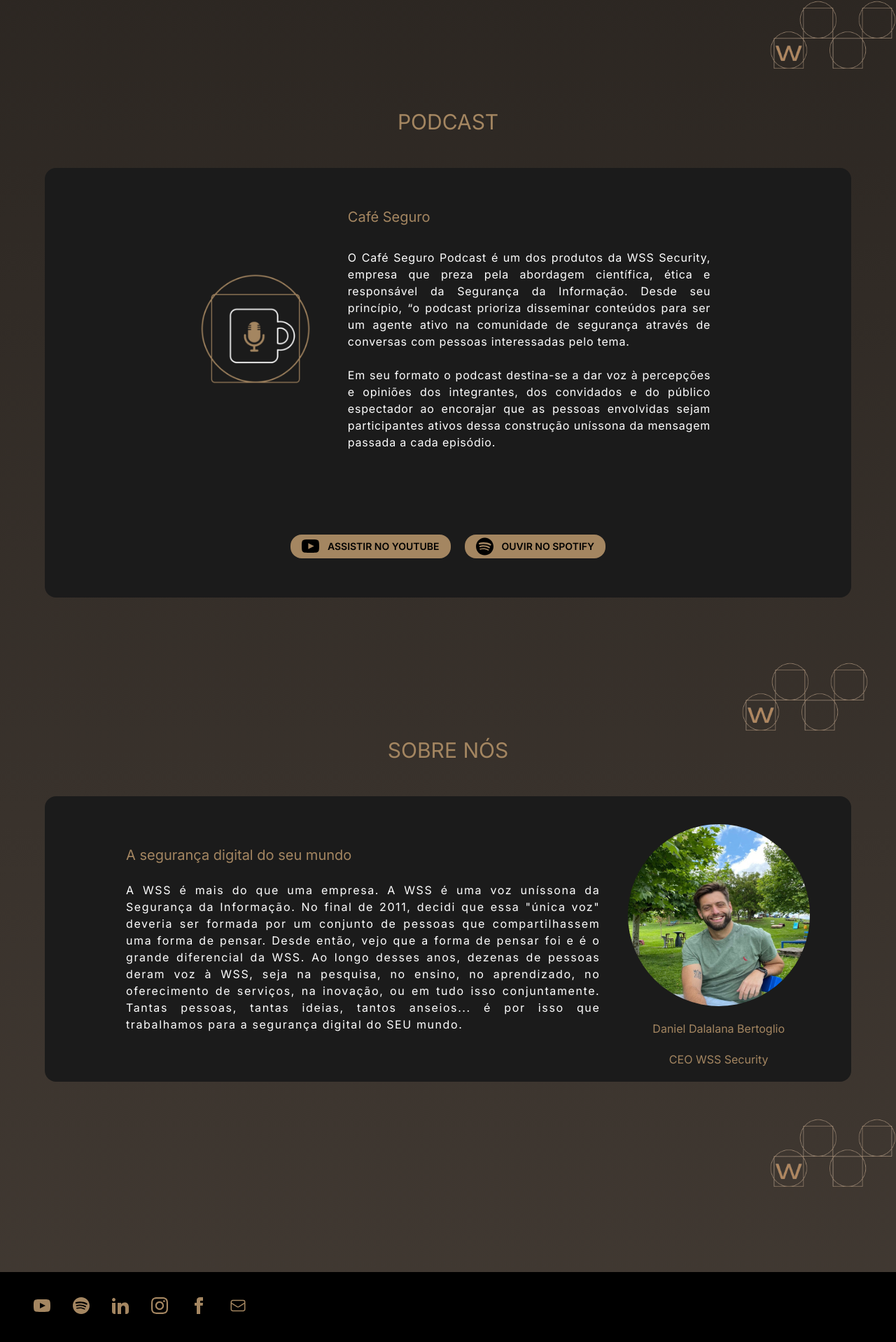
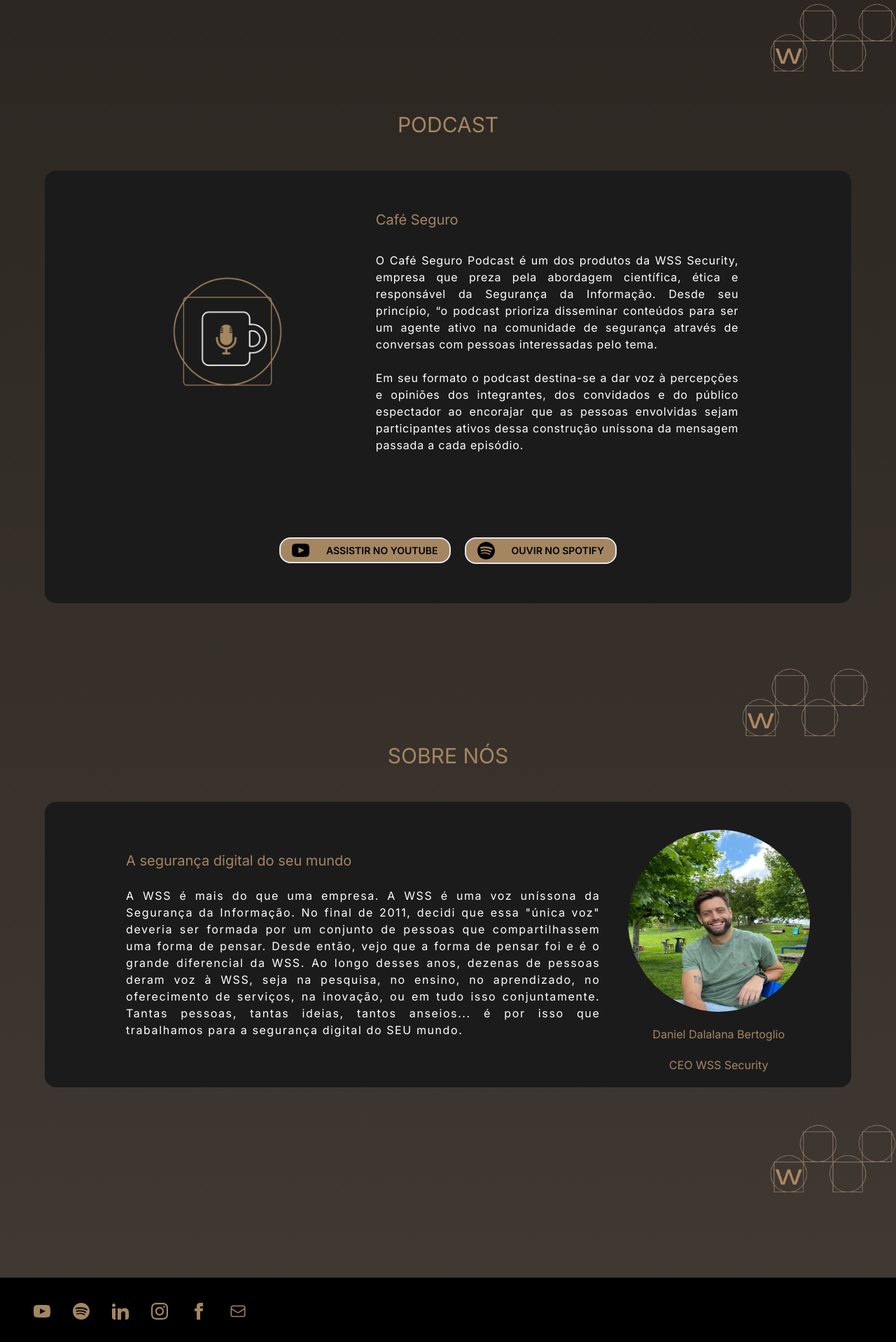
Before and after one commit to ttsoares/wss_lp, a Next.js app: page / in a window 1280 px wide. Shown: the part 4142-6060 px from the top of the page at 70% size. Built offline with nearby package versions, Linux system fonts and the light colour scheme.

Commit message:
Fixed: Footer, Buttons, hover Podcast

```diff
--- a/components/Footer.jsx
+++ b/components/Footer.jsx
@@ -31,7 +31,7 @@ const Footer = () => {
 
   return (
     <div className="w-full h-48 mt-16 bg-black">
-      <div className="flex items-center justify-between w-full md:w-1/4 h-24 md:ml-10">
+      <div className="flex items-center justify-between w-full md:w-1/4 h-24 md:ml-10 px-10 md:px-0">
         <h3 onClick={ytb}>
           <svg
             xmlns="http://www.w3.org/2000/svg"
@@ -114,7 +114,9 @@ const Footer = () => {
           </svg>
         </a>
       </div>
-      <p className="text-center text-xl text-[#A48661]">WSS Security ™ 2023</p>
+      <p className="mt-5 text-center text-xl text-[#A48661]">
+        WSS Security ™ 2023
+      </p>
     </div>
   );
 };
--- a/components/Formation.jsx
+++ b/components/Formation.jsx
@@ -116,7 +116,7 @@ const Formation = () => {
         <div className="w-full">
           <h3
             onClick={form}
-            className="flex mt-16 mx-auto w-fit rounded-2xl justify-center p-3 text-black text-sm items-center bg-[#A48661] transition trasnform  hover:scale-125 duration-300 hover:cursor-pointer"
+            className="flex mt-16 mx-auto w-fit rounded-2xl justify-center p-3 text-black text-sm items-center bg-[#A48661] transition trasnform  hover:scale-125 duration-300 hover:cursor-pointer border-2"
           >
             <FontAwesomeIcon
               icon={faPlus}
--- a/components/Podcast.jsx
+++ b/components/Podcast.jsx
@@ -12,7 +12,7 @@ const Podcast = () => {
       </h2>
       <div className="w-[90%] rounded-2xl pb-14 mx-auto bg-[#1b1b1b]">
         <div className="flex flex-col md:flex-row items-center justify-center w-full">
-          <div className="object-center">
+          <div className="object-center transition trasnform  hover:scale-125 duration-300 md:mr-20">
             <Image
               src="/images/podcast.png"
               alt="podcast"
@@ -40,33 +40,35 @@ const Podcast = () => {
             </p>
           </div>
         </div>
-        <div className="flex justify-center space-x-5">
+        <div className="flex flex-col md:flex-row justify-center items-center md:space-x-5">
           <a
             href="https://forms.gle/mi1LWtKuEiTbjZ7AA"
             target="_blank"
-            className="flex mt-16 rounded-2xl justify-center px-4 py-1 text-black text-sm items-center bg-[#A48661] transition trasnform  hover:scale-125 duration-300"
+            className="flex mt-16 rounded-2xl justify-center w-fit px-4 py-1 text-black text-sm items-center bg-[#A48661] transition trasnform  hover:scale-125 duration-300 border-2"
           >
             <Image
               src="/images/youtube.svg"
               alt="Youtube"
               width={25}
               height={25}
+              className="mr-3"
             />
 
-            <span className="ml-3 font-semibold">ASSISTIR NO YOUTUBE</span>
+            <span className="md:ml-3 font-semibold">ASSISTIR NO YOUTUBE</span>
           </a>
           <a
             href="https://forms.gle/mi1LWtKuEiTbjZ7AA"
             target="_blank"
-            className="flex mt-16 rounded-2xl justify-center px-4 py-1 text-black text-sm items-center bg-[#A48661] transition trasnform  hover:scale-125 duration-300"
+            className="flex mt-16 rounded-2xl justify-center w-fit px-4 py-1 text-black text-sm items-center bg-[#A48661] transition trasnform  hover:scale-125 duration-300 border-2"
           >
             <Image
               src="/images/spotify.svg"
               alt="Spotify"
               width={25}
               height={25}
+              className="mr-3"
             />
-            <span className="ml-3 font-semibold">OUVIR NO SPOTIFY</span>
+            <span className="md:ml-3 font-semibold">OUVIR NO SPOTIFY</span>
           </a>
         </div>
       </div>
```
